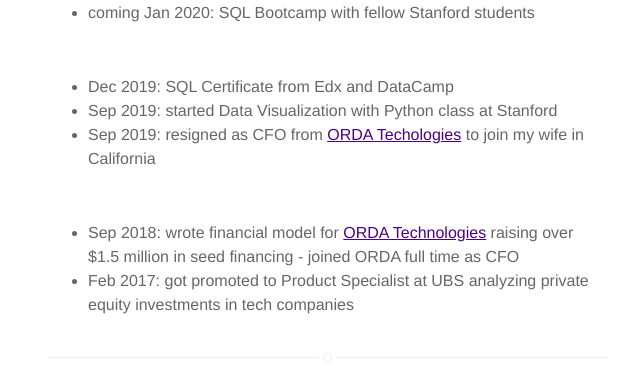
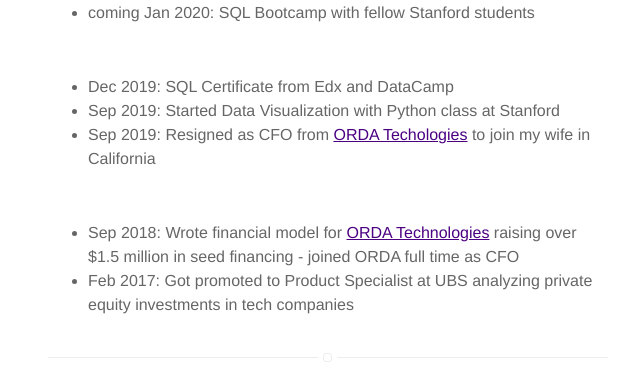
Before and after one commit to antonschneider90/antonschneider90.github.io, a Jekyll site: the page built from index.html, in a window 1280 px wide. Shown: the part 650-1029 px from the top of the page, without its empty margins (312-952 px from the left). Built offline with Jekyll 4.4.1, drawn with Linux system fonts in a browser that asks for light colours.

```diff
--- a/index.html
+++ b/index.html
@@ -13,11 +13,11 @@ Passionate about everything tech, finance and economics
 <br/>
 <ul>
   <li>Dec 2019: SQL Certificate from Edx and DataCamp</a></li>
-  <li>Sep 2019: started Data Visualization with Python class at Stanford</a></li>
-  <li>Sep 2019: resigned as CFO from <a href='https://www.orda-app.com'>ORDA Techologies</a> to join my wife in California</li>
+  <li>Sep 2019: Started Data Visualization with Python class at Stanford</a></li>
+  <li>Sep 2019: Resigned as CFO from <a href='https://www.orda-app.com'>ORDA Techologies</a> to join my wife in California</li>
 </ul>
 <br/>
 <ul>
-  <li>Sep 2018: wrote financial model for <a href='https://www.orda-app.com'>ORDA Technologies</a> raising over $1.5 million in seed financing - joined ORDA full time as CFO</li>
-  <li>Feb 2017: got promoted to Product Specialist at UBS analyzing private equity investments in tech companies</li>
+  <li>Sep 2018: Wrote financial model for <a href='https://www.orda-app.com'>ORDA Technologies</a> raising over $1.5 million in seed financing - joined ORDA full time as CFO</li>
+  <li>Feb 2017: Got promoted to Product Specialist at UBS analyzing private equity investments in tech companies</li>
 </ul>
```
